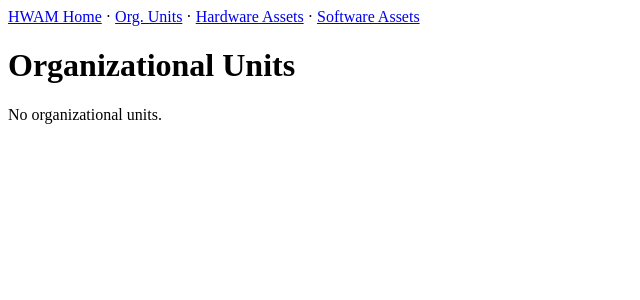
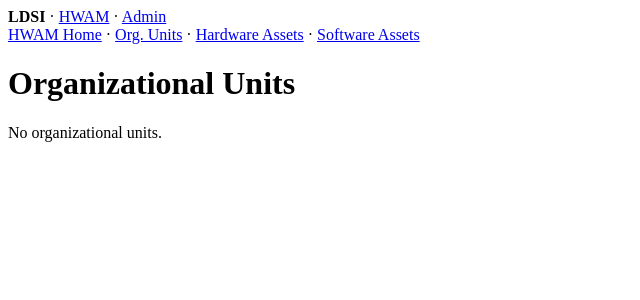
Before and after one commit to dogoncouch/LogESP, a Django app: page /hwam/ou/ in a window 1280 px wide. Shown: the top 300 px of the page, without its empty margins (0-640 px from the left). Run offline with Django 3.2, Linux system fonts and the light colour scheme; data that the repository does not hold is empty.

Commit message:
Add LDSI nav bar

```diff
--- /dev/null
+++ b/hwam/templates/hwam/base.html
@@ -0,0 +1,4 @@
+
+{% include "base.html" %}
+
+{% include "hwam/navigation.html" %}
--- a/hwam/templates/hwam/ou_index.html
+++ b/hwam/templates/hwam/ou_index.html
@@ -1,4 +1,4 @@
-{% include "base.html" %}
+{% include "hwam/base.html" %}
 
 <h1>Organizational Units</h1>
 
--- /dev/null
+++ b/templates/navigation.html
@@ -0,0 +1,14 @@
+
+<div id="topbar">
+    <div class="navbar">
+        <div class="navbar-side-navbar-left"></div>
+        <div class="navbar-content">
+            <b>LDSI</b>
+            &middot
+            <a href="{% url 'hwam:index' %}">HWAM</a>
+            &middot
+            <a href="{% url 'admin:index' %}">Admin</a>
+        </div>
+        <div class="navbar-side-navbar-left"></div>
+    </div>
+</div>
```
Also changed, not shown: hwam/templates/hwam/navigation.html (renamed from hwam/templates/navigation.html), templates/base.html (renamed from hwam/templates/base.html).
